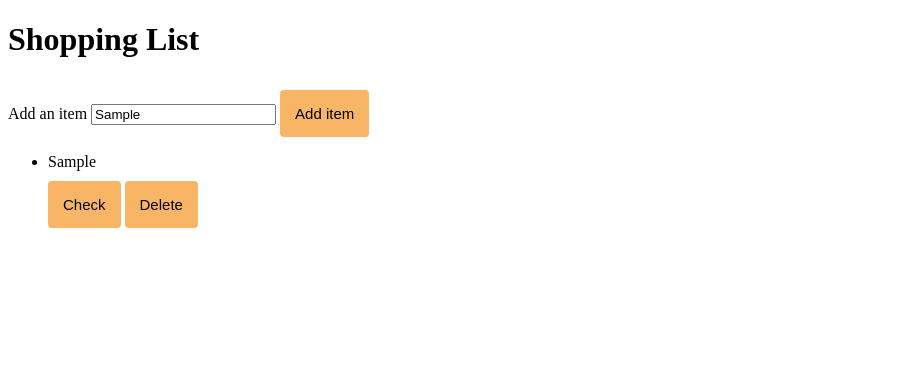
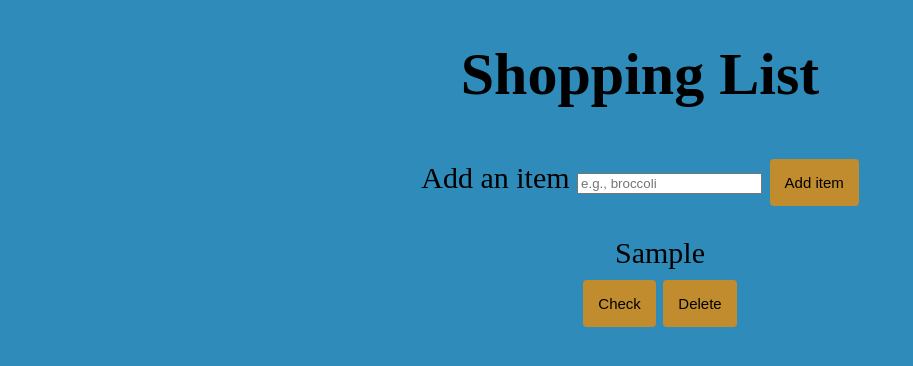
Before and after one commit to Gerardo11011/shopping-list, a plain HTML site: page index.html in a window 1280 px wide. Both pictures are taken after typing "Sample" into the empty fields and a click on the button "Add item". Shown: the whole page, without its empty margins (0-913 px from the left). Drawn offline with nearby package versions, Linux system fonts and the light colour scheme.

Commit message:
Css and jquery changed

```diff
--- a/jquery.js
+++ b/jquery.js
@@ -2,7 +2,13 @@
 $("#boton").on('click', function(event){
   event.preventDefault();
   var input = $('#texto').val();
-  $(".container ul").append('<div class="agregado"> <li id = "id">' + input + ' <br><button class="check"> Check </button> <button class="borrar"> Delete </button></li></div>');
+  if( $('#texto').val() ) {
+      $(".container ul").append('<div class="agregado"> <li id = "id">' + input + ' <br><button class="check"> Check </button> <button class="borrar"> Delete </button></li></div>');
+    }
+  else {
+      alert('Error: Field required');
+    }
+    $('#texto').val('');
 });
 
 //Check
--- a/style.css
+++ b/style.css
@@ -1,5 +1,5 @@
 .subir, .check, .borrar{
-  background-color: rgba(244, 134, 6, 0.61);
+  background-color: rgba(222, 140, 18, 0.83);
   display: inline-block;
   margin-top: 10px;
   border: none;
@@ -10,7 +10,29 @@
   font-size: 15px;
 }
 
-head{
-  text-align: center;
 
+
+body{
+  background:rgb(47, 140, 186);
 }
+
+@media screen and (min-width: 601px){
+  body{
+    font-size: 30px;
+    text-align: center;
+    font-family: "Didot", serif;
+  }
+}
+
+@media screen and (max-width: 600px){
+  body{
+    font-size: 6vw;
+    text-align: center;
+    font-family: "Didot", Times, serif;
+
+  }
+}
+
+ul {
+list-style:none;
+}
```
